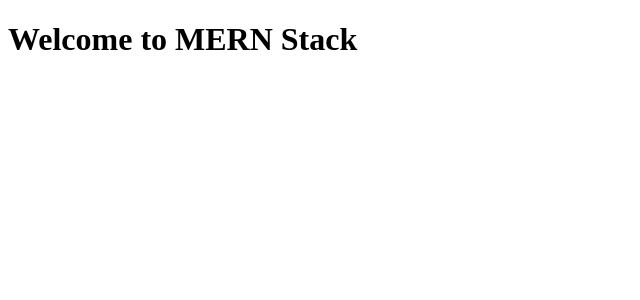
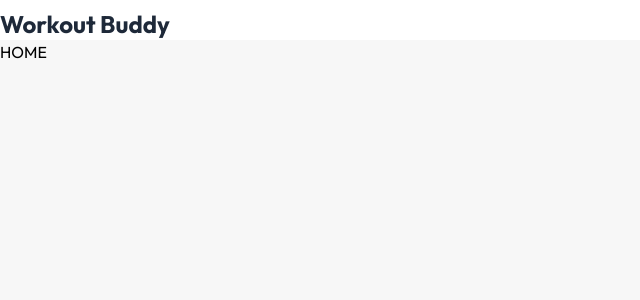
Before and after one commit to YosephDagne/MERN_STACK, a React app in the folder frontend/: page / in a window 1280 px wide. Shown: the top 300 px of the page, without its empty margins (0-640 px from the left). Built offline with nearby package versions, Linux system fonts and the light colour scheme; the HTML template or start-up script is replaced by a standard one.

Commit message:
start home and nav bar

```diff
--- a/frontend/package.json
+++ b/frontend/package.json
@@ -13,6 +13,7 @@
     "@tailwindcss/vite": "^4.0.17",
     "react": "^19.0.0",
     "react-dom": "^19.0.0",
+    "react-router-dom": "^7.4.0",
     "tailwindcss": "^4.0.17"
   },
   "devDependencies": {
--- a/frontend/src/App.jsx
+++ b/frontend/src/App.jsx
@@ -1,11 +1,18 @@
-import React from "react";
+import { BrowserRouter, Routes, Route } from "react-router-dom";
+import Home from "./pages/Home";
+import NavBar from "./components/NavBar";
 
 const App = () => {
   return (
     <div>
-      <h1 className="text-4xl font-bold text-center mt-10 text-blue-500">
-        Welcome to MERN Stack
-      </h1>
+      <BrowserRouter>
+        <NavBar />
+        <div>
+          <Routes>
+            <Route path="/" element={<Home />} />
+          </Routes>
+        </div>
+      </BrowserRouter>
     </div>
   );
 };
--- /dev/null
+++ b/frontend/src/components/NavBar.jsx
@@ -0,0 +1,16 @@
+import React from "react";
+import { Link } from "react-router-dom";
+
+const NavBar = () => {
+  return (
+    <div className="bg-white">
+      <div className="max-w-[1400px] mx-auto pt-2 pr-5">
+        <Link to="/">
+          <h1 className="text-2xl font-bold text-gray-800">Workout Buddy</h1>
+        </Link>
+      </div>
+    </div>
+  );
+};
+
+export default NavBar;
--- a/frontend/src/index.css
+++ b/frontend/src/index.css
@@ -0,0 +1,8 @@
+@import url('https://fonts.googleapis.com/css2?family=Outfit:wght@100..900&display=swap');
+@import "tailwindcss";
+
+body {
+    background-color: #f7f7f7;
+    margin: 0;
+    font-family: 'Outfit', sans-serif;
+}
--- /dev/null
+++ b/frontend/src/pages/Home.jsx
@@ -0,0 +1,11 @@
+import React from 'react'
+
+const Home = () => {
+  return (
+    <div>
+      <h2>HOME</h2>
+    </div>
+  )
+}
+
+export default Home
```
Also changed, not shown: 1 other file (tests, documents, lock files or other folders).
